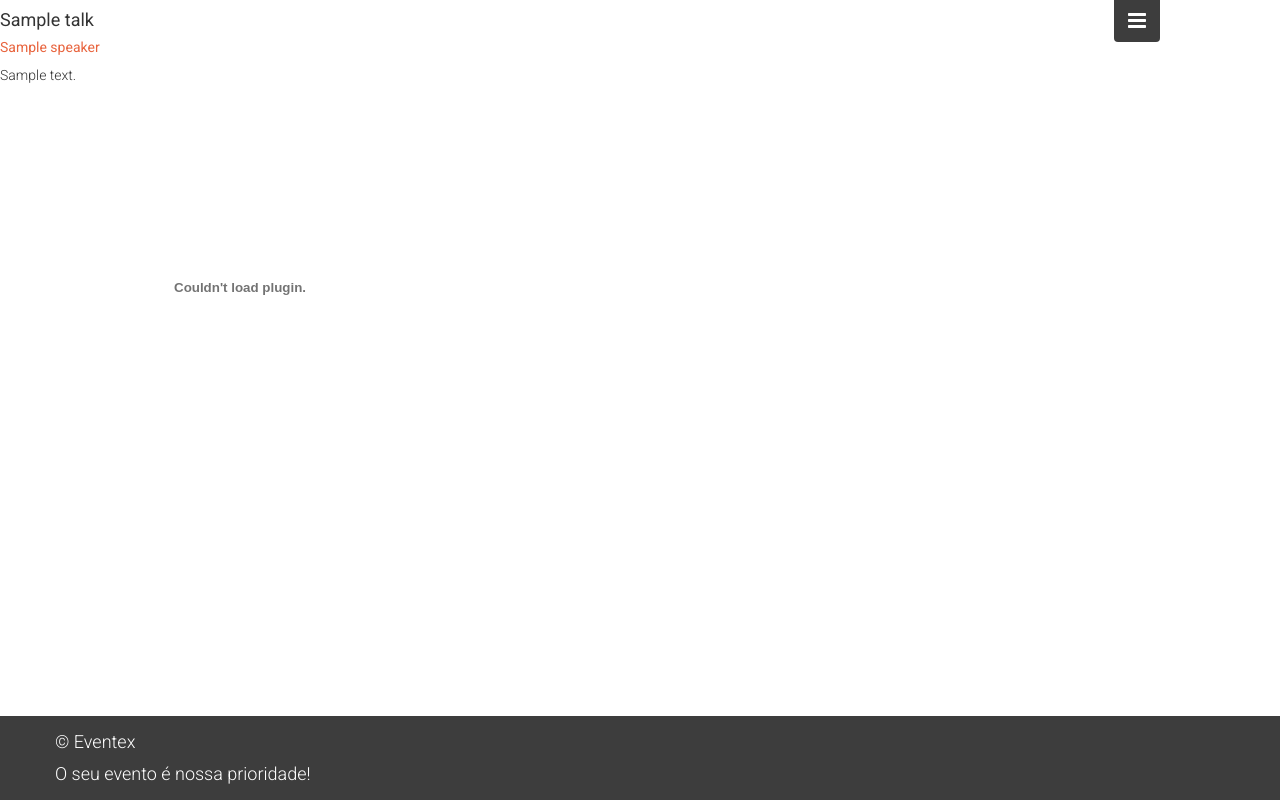
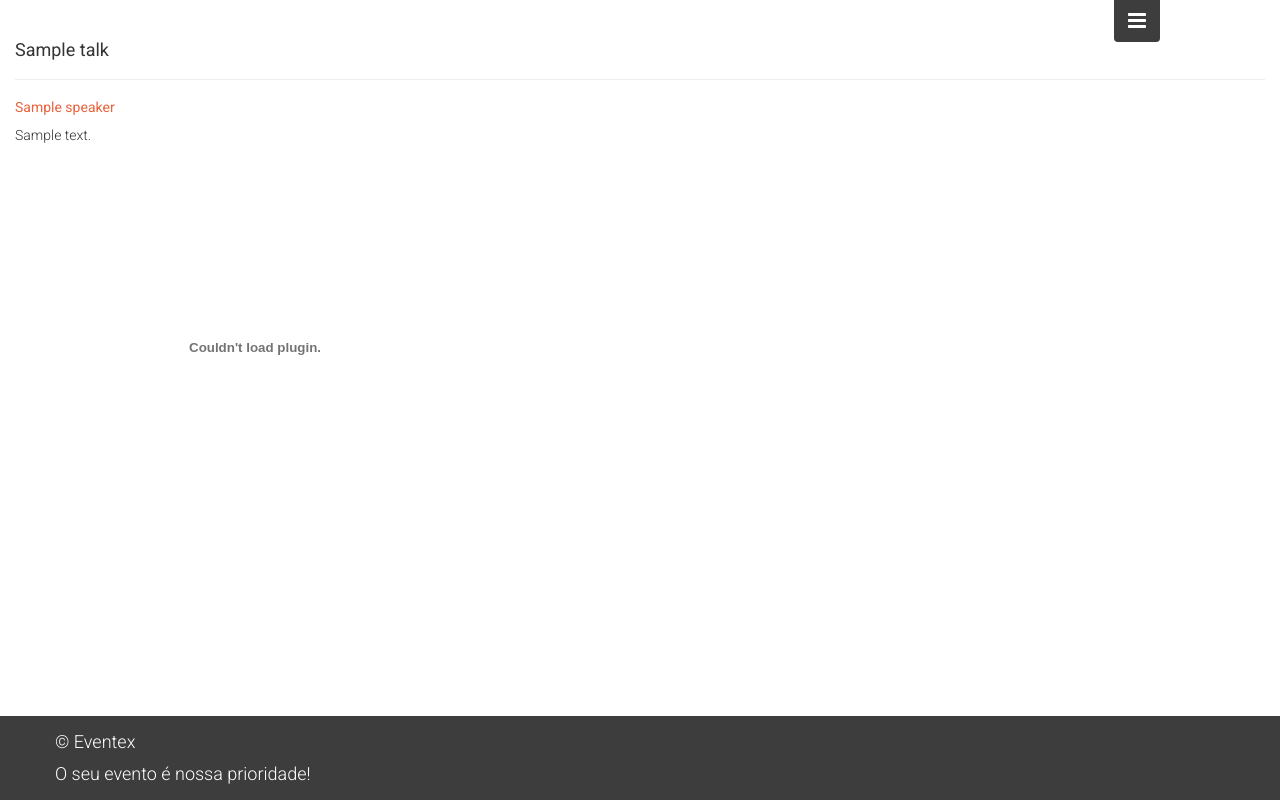
Before and after one commit to eniomaxson/eventex, a Django app: page /palestras/1/ in a window 1280 px wide. Run offline with Django 3.2, Linux system fonts and the light colour scheme; tables that the repository leaves empty hold one stand-in row (values such as "Sample post"); some libraries are stand-ins or nearby versions.

```diff
--- a/eventex/core/templates/core/talk_detail.html
+++ b/eventex/core/templates/core/talk_detail.html
@@ -2,7 +2,10 @@
 {% load youtube %}
 
 {% block content %}
-<h4> {{ talk.title }} </h4>
+<div class="container-fluid">
+  <div class="page-header">
+  	<h4> {{ talk.title }} </h4>
+  </div>
 {% for speaker in talk.speakers.all %}
 <h5>
 	<a
@@ -18,5 +21,5 @@
 	<p>{% youtube video.media_id %}</p>
 {% endfor %}
 
-
+</div>
 {% endblock content %}
```
